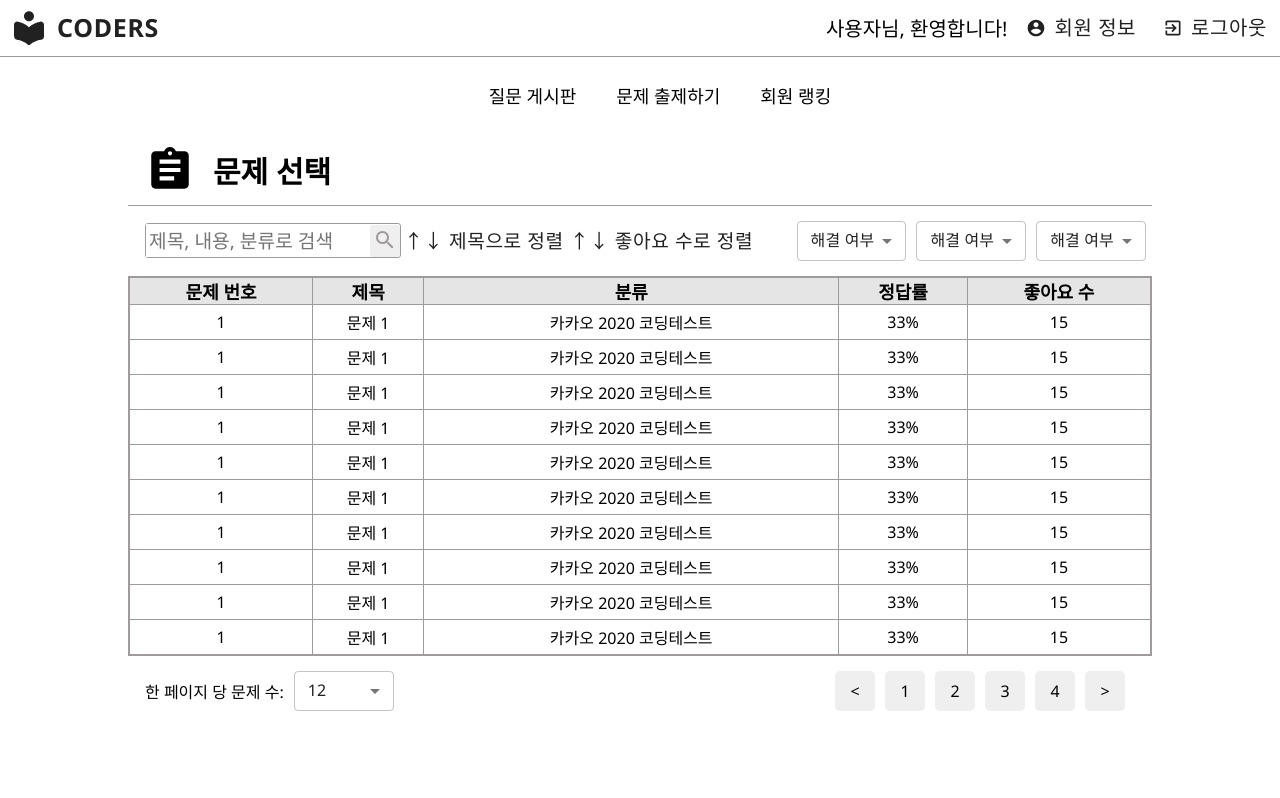
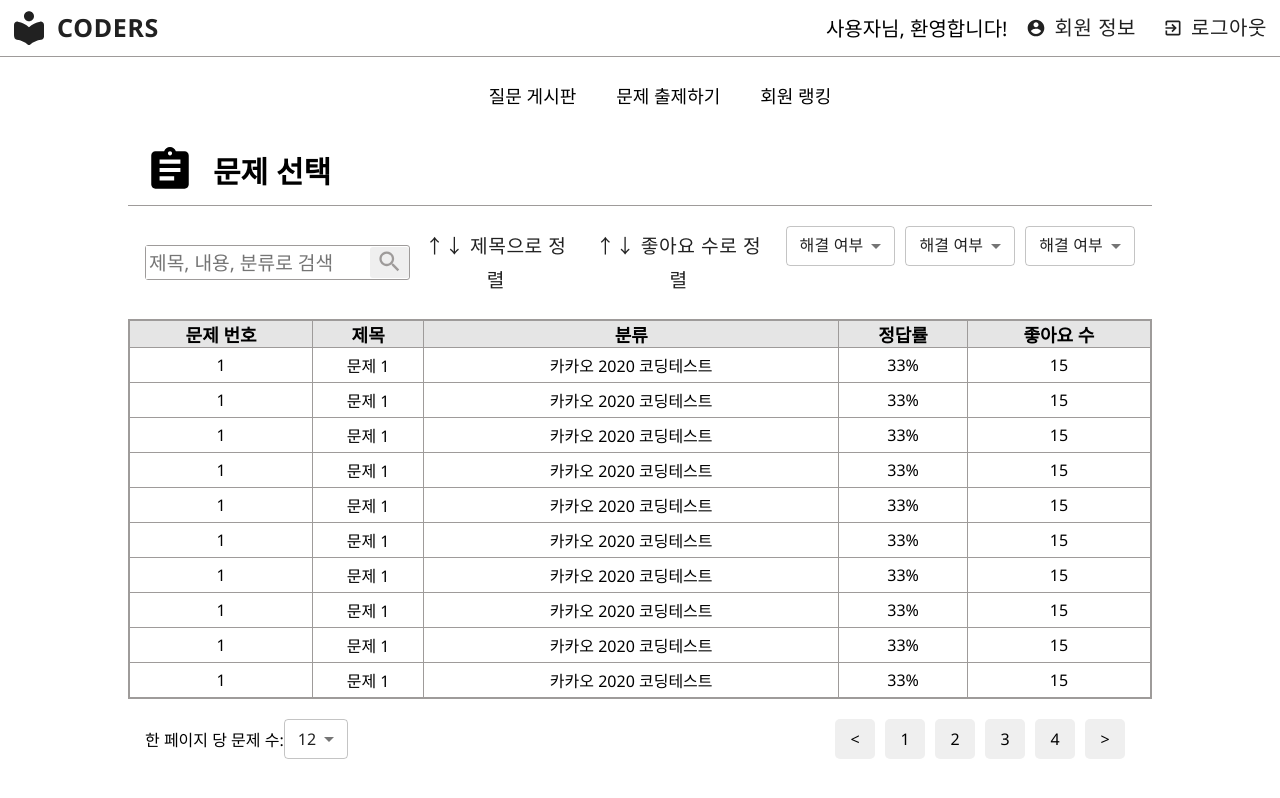
Before and after one commit to CSUOS/coders, a React (Create React App) app in the folder frontend/: page / in a window 1280 px wide. Built offline with nearby package versions, Linux system fonts and the light colour scheme.

Commit message:
Update UI

```diff
--- a/frontend/src/components/View/HomeView.js
+++ b/frontend/src/components/View/HomeView.js
@@ -30,8 +30,8 @@ const HomeView = () => {
 					<Grid className="home-tableselector">
 						<Grid className="home-tableselector-start">
 							<SearchInput label={label2} />
-							<Button>{label3}</Button>
-							<Button>{label4}</Button>
+							<Button className="sort-button">{label3}</Button>
+							<Button className="sort-button">{label4}</Button>
 						</Grid>
 						<Grid className="home-dropdowns">
 							<Grid className="home-dropdown">
--- a/frontend/src/scss/UI/_dropdown.scss
+++ b/frontend/src/scss/UI/_dropdown.scss
@@ -1,9 +1,3 @@
 .dropdown{
 	min-width: 100px;
-	.dropdown-form{
-		display: flex;
-		padding: 0% 10%;
-		width: 100%;
-		height: 100%;
-	}
 }
--- a/frontend/src/scss/UI/_searchinput.scss
+++ b/frontend/src/scss/UI/_searchinput.scss
@@ -23,8 +23,9 @@
 		.searchinput-iconbtn{
 			border: 0px;
 			border-radius: 3px;
+			height: 100;
 			svg{
-				font-size: 1.5rem;
+				font-size: 1.7rem;
 				color: $grey;
 			}
 			&:hover{
--- a/frontend/src/scss/view/_home.scss
+++ b/frontend/src/scss/view/_home.scss
@@ -8,19 +8,20 @@
 			height: 100%;
 			.home-tableselector{
 				display: flex;
+				padding: 20px 17px;
 				justify-content: space-between;
-				padding: 15px 17px;
 				.home-tableselector-start{
-					display: inline-flex;
+					display: flex;
 					align-items: center;
-					Button{
+					.sort-button{
 						font-size: 1.2rem;
 						font-weight: 400;
 						padding: 3px;
+						margin: 0px 5px;
 					}
 				}
 				.home-dropdowns{
-					display: inline-flex;
+					display: flex;
 					.home-dropdown{
 						margin-left: 10px;
 					}
--- a/frontend/src/scss/view/_ranking.scss
+++ b/frontend/src/scss/view/_ranking.scss
@@ -7,10 +7,12 @@
 			width: 80%;
 			height: 100%;
 			.ranking-tableselector{
+				display: flex;
 				padding: 20px 17px;
 				.ranking-search {
 					display: flex;
 					justify-content: flex-start;
+					align-items: center;
 				}
 				.ranking-pagination {
 					display: flex;
```
Also changed, not shown: frontend/src/components/UI/Page.js (added).
